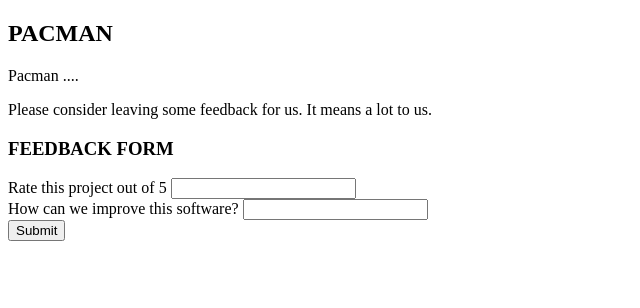
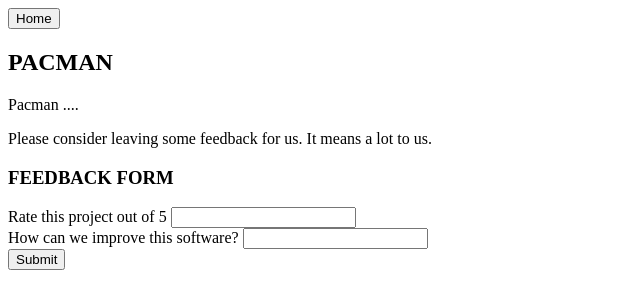
Before and after one commit to dee-yonams/mysite, a plain HTML site: page pacman.html in a window 1280 px wide. Shown: the whole page, without its empty margins (0-640 px from the left). Drawn offline with Linux system fonts and the light colour scheme.

Commit message:
adding the pacman link and the home button on pacman page

```diff
--- a/pacman.html
+++ b/pacman.html
@@ -1,5 +1,11 @@
 <!DOCTYPE html>
 <html>
+
+    <section class = "home-button">
+        <a href = "mySite.html">
+            <button>Home</button>
+        </a>
+    </section>
     <section>
         <h2>PACMAN</h2>
         <p>
```
